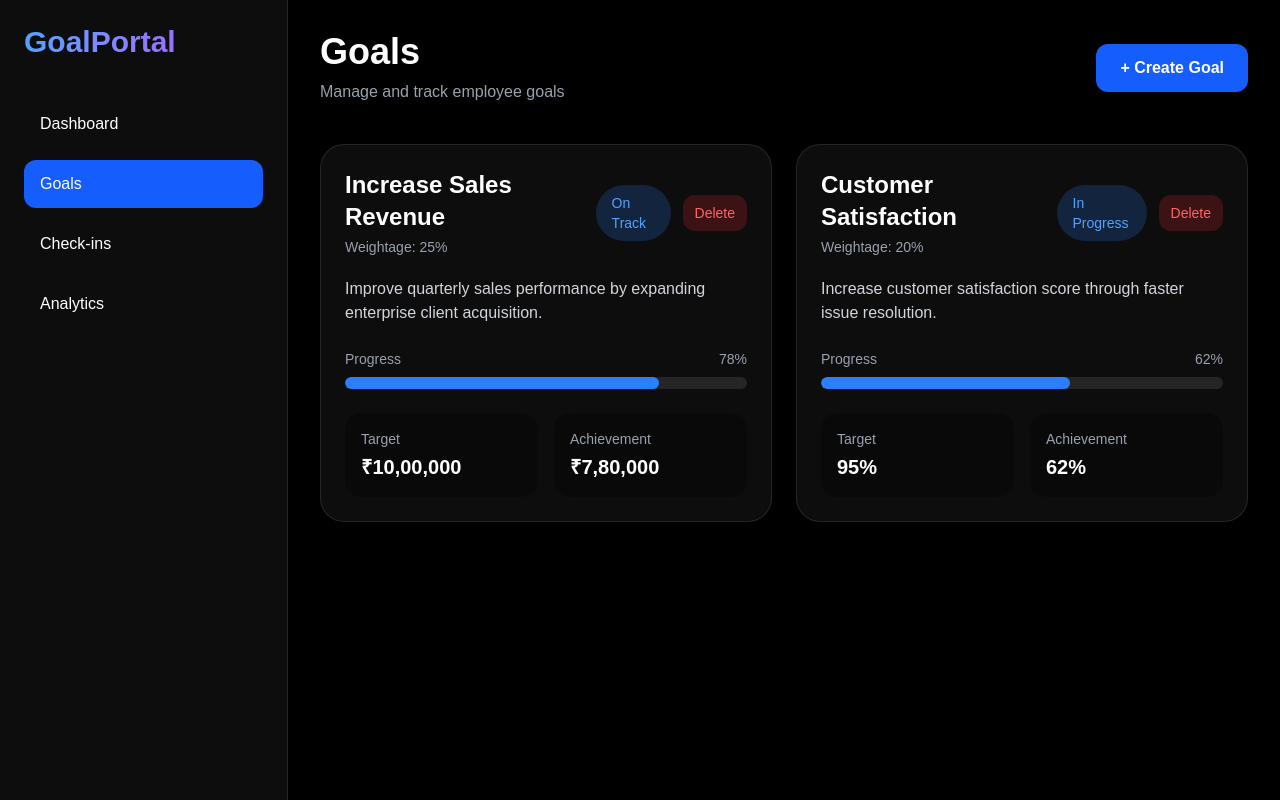
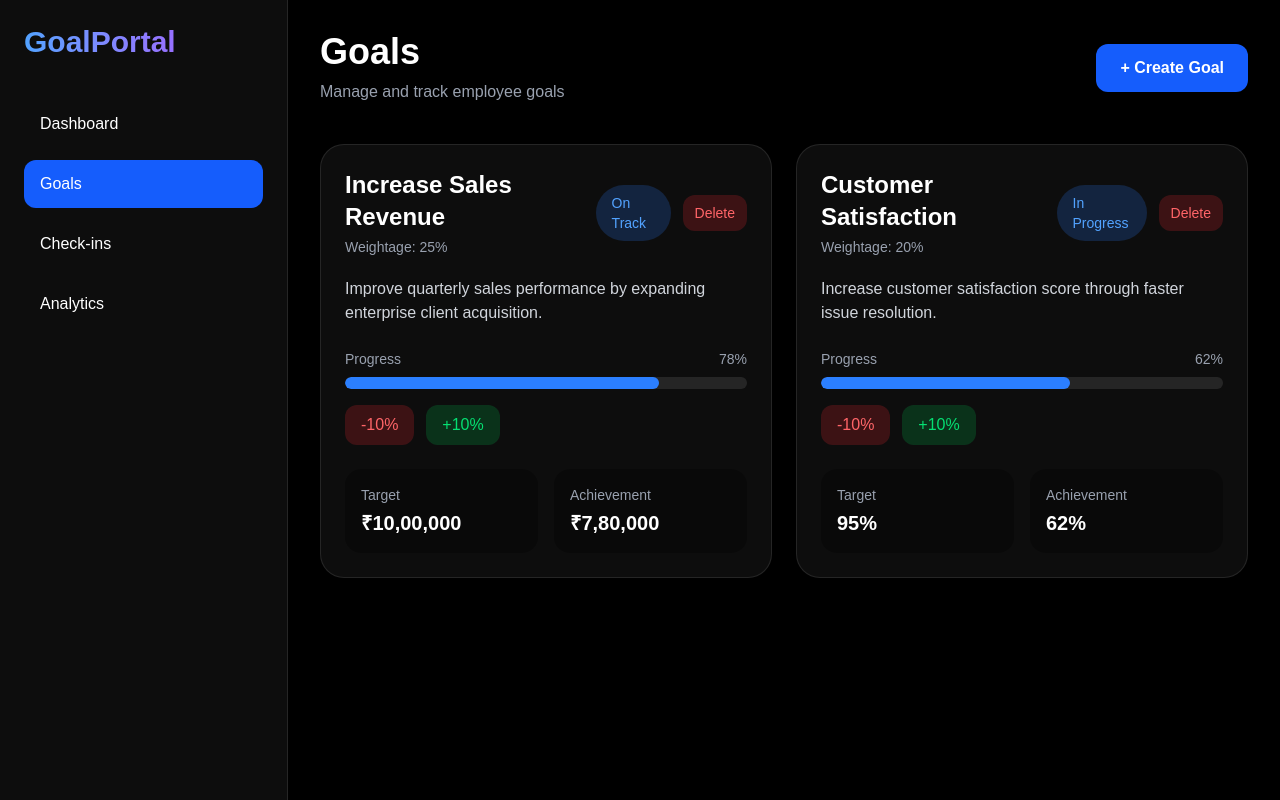
Before and after one commit to Balroog1/goal-tracking-portal, a Next.js app: page /goals in a window 1280 px wide. Built offline with nearby package versions, Linux system fonts and the light colour scheme.

Commit message:
Added interactive goal progress controls

```diff
--- a/app/goals/page.tsx
+++ b/app/goals/page.tsx
@@ -5,10 +5,12 @@ import { useState, FormEvent } from "react";
 export default function GoalsPage() {
 
   const [showModal, setShowModal] = useState(false);
+
   const [goals, setGoals] = useState([
     {
       title: "Increase Sales Revenue",
-    description: "Improve quarterly sales performance by expanding enterprise client acquisition.",
+      description:
+        "Improve quarterly sales performance by expanding enterprise client acquisition.",
       progress: 78,
       target: "₹10,00,000",
       achievement: "₹7,80,000",
@@ -17,7 +19,8 @@ export default function GoalsPage() {
     },
     {
       title: "Customer Satisfaction",
-    description: "Increase customer satisfaction score through faster issue resolution.",
+      description:
+        "Increase customer satisfaction score through faster issue resolution.",
       progress: 62,
       target: "95%",
       achievement: "62%",
@@ -56,8 +59,28 @@ const handleAddGoal = (e: FormEvent) => {
   };
 
   const handleDeleteGoal = (indexToDelete: number) => {
+
     const updatedGoals = goals.filter(
       (_, index) => index !== indexToDelete
+    );
+
+    setGoals(updatedGoals);
+  };
+
+  const updateProgress = (
+    indexToUpdate: number,
+    amount: number
+  ) => {
+
+    const updatedGoals = [...goals];
+
+    updatedGoals[indexToUpdate].progress =
+      Math.max(
+        0,
+        Math.min(
+          100,
+          updatedGoals[indexToUpdate].progress + amount
+        )
       );
 
     setGoals(updatedGoals);
@@ -123,8 +146,6 @@ const handleDeleteGoal = (indexToDelete: number) => {
             + Create Goal
           </button>
 
-
-
         </div>
 
         {/* Goals Grid */}
@@ -185,6 +206,25 @@ const handleDeleteGoal = (indexToDelete: number) => {
                   ></div>
 
                 </div>
+
+              </div>
+
+              {/* Progress Buttons */}
+              <div className="flex gap-3 mt-4">
+
+                <button
+                  onClick={() => updateProgress(index, -10)}
+                  className="bg-red-500/20 hover:bg-red-500/30 text-red-400 px-4 py-2 rounded-xl transition"
+                >
+                  -10%
+                </button>
+
+                <button
+                  onClick={() => updateProgress(index, 10)}
+                  className="bg-green-500/20 hover:bg-green-500/30 text-green-400 px-4 py-2 rounded-xl transition"
+                >
+                  +10%
+                </button>
 
               </div>
 
@@ -250,7 +290,6 @@ const handleDeleteGoal = (indexToDelete: number) => {
                 </label>
 
                 <input
-
                   type="text"
                   value={title}
                   onChange={(e) => setTitle(e.target.value)}
@@ -265,7 +304,6 @@ const handleDeleteGoal = (indexToDelete: number) => {
                 </label>
 
                 <textarea
-
                   value={description}
                   onChange={(e) => setDescription(e.target.value)}
                   placeholder="Describe the goal..."
@@ -281,7 +319,6 @@ const handleDeleteGoal = (indexToDelete: number) => {
                   </label>
 
                   <input
-
                     type="text"
                     value={target}
                     onChange={(e) => setTarget(e.target.value)}
@@ -296,7 +333,6 @@ const handleDeleteGoal = (indexToDelete: number) => {
                   </label>
 
                   <input
-
                     type="number"
                     value={weightage}
                     onChange={(e) => setWeightage(e.target.value)}
@@ -321,6 +357,7 @@ const handleDeleteGoal = (indexToDelete: number) => {
         </div>
 
       )}
+
     </main>
   );
 }
```
Lines whose indentation alone changed are shown as unchanged.
